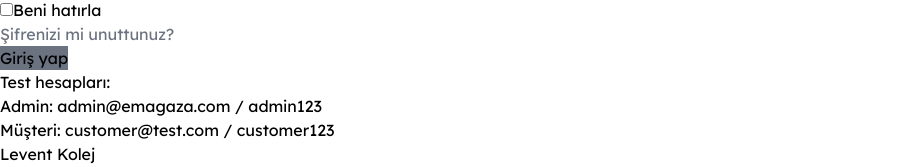
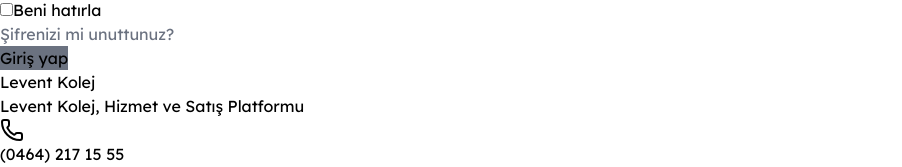
Before and after one commit to eerdem5387/leventokullari-website, a Next.js app: page /login in a window 1280 px wide. Shown: the part 320-487 px from the top of the page, without its empty margins (0-902 px from the left). Built offline with nearby package versions, Linux system fonts and the light colour scheme; no server answers.

Commit message:
Remove fake login credentials from login page; admin user created in database via seed

```diff
--- a/src/app/(public)/login/page.tsx
+++ b/src/app/(public)/login/page.tsx
@@ -174,17 +174,6 @@
             </button>
           </div>
 
-          <div className="text-center">
-            <p className="text-sm text-gray-600">
-              Test hesapları:
-            </p>
-            <p className="text-xs text-gray-500 mt-1">
-              Admin: admin@emagaza.com / admin123
-            </p>
-            <p className="text-xs text-gray-500">
-              Müşteri: customer@test.com / customer123
-            </p>
-          </div>
         </form>
       </div>
     </div>
```
